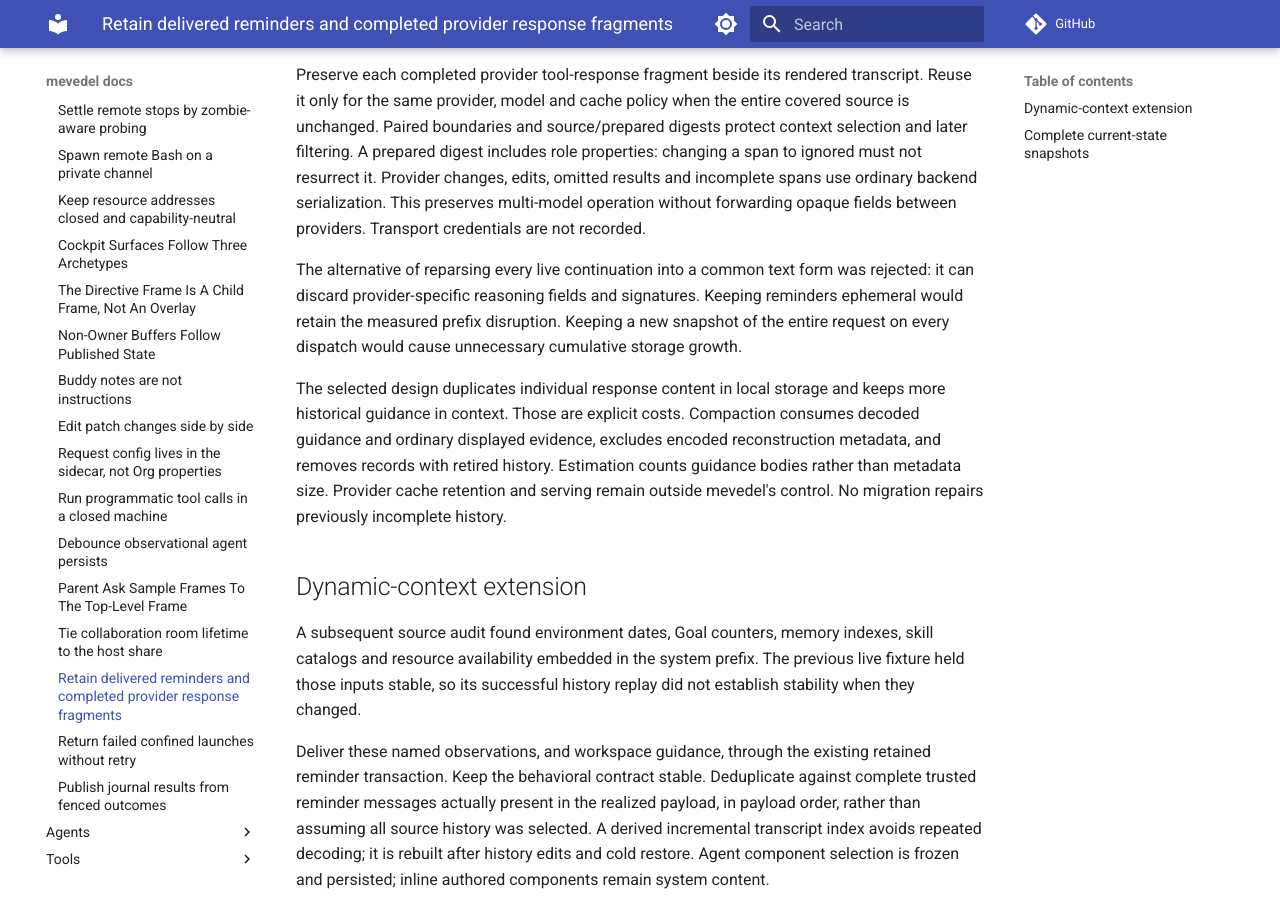
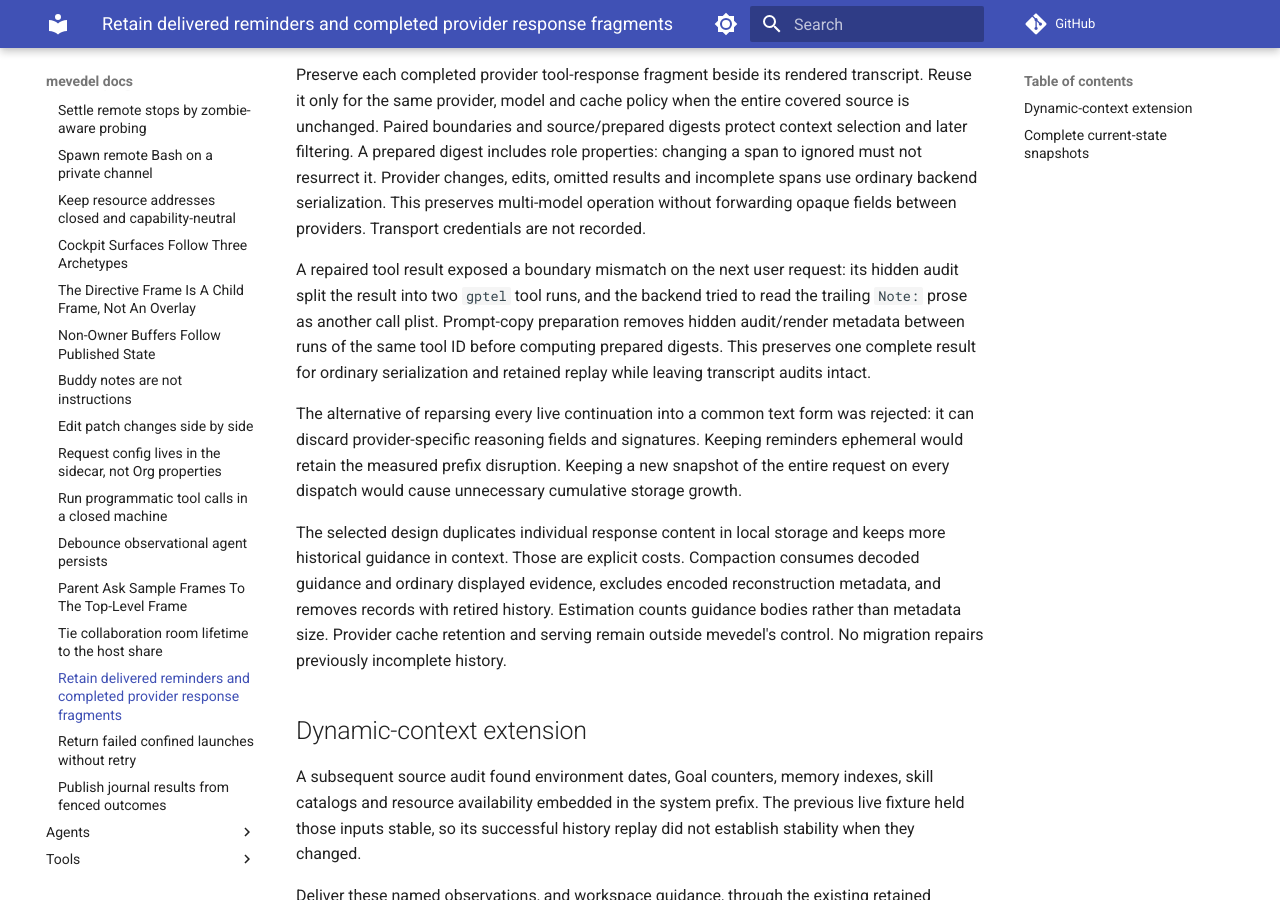
Before and after one commit to FrauH0lle/mevedel, an MkDocs documentation site: the page built from docs/adr/0115-retain-delivered-conversation-fragments.md, in a window 1280 px wide and 900 px high, scrolled down 514 px. Built offline with MkDocs 1.6.1 and Material for MkDocs 9.7.7, drawn with Linux system fonts in a browser that asks for light colours; comment, search, counter and statistics services are not loaded.

Commit message:
fix(history): Keep repaired tool results intact in prompt copies

```diff
--- a/docs/adr/0115-retain-delivered-conversation-fragments.md
+++ b/docs/adr/0115-retain-delivered-conversation-fragments.md
@@ -25,6 +25,14 @@ includes role properties: changing a span to ignored must not resurrect it.
 Provider changes, edits, omitted results and incomplete spans use ordinary
 backend serialization. This preserves multi-model operation without forwarding
 opaque fields between providers. Transport credentials are not recorded.
+
+A repaired tool result exposed a boundary mismatch on the next user request:
+its hidden audit split the result into two `gptel` tool runs, and the backend
+tried to read the trailing `Note:` prose as another call plist. Prompt-copy
+preparation removes hidden audit/render metadata between runs of the same tool
+ID before computing prepared digests. This preserves one complete result for
+ordinary serialization and retained replay while leaving transcript audits
+intact.
 
 The alternative of reparsing every live continuation into a common text form
 was rejected: it can discard provider-specific reasoning fields and signatures.
```
Also changed, not shown: 2 other files.
